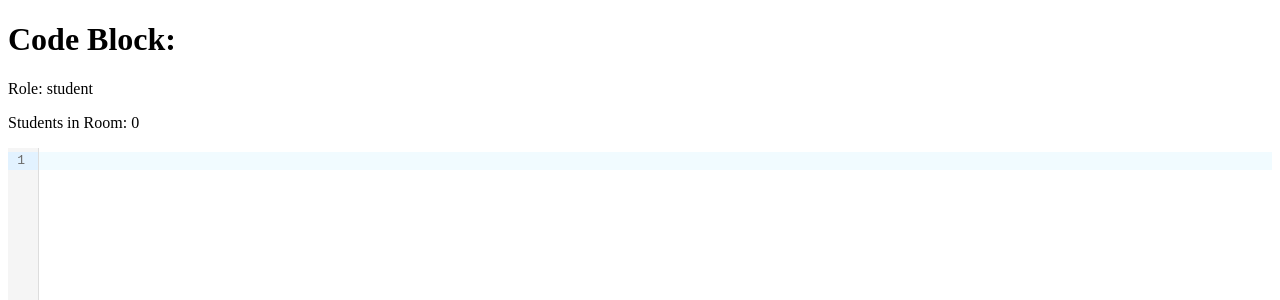
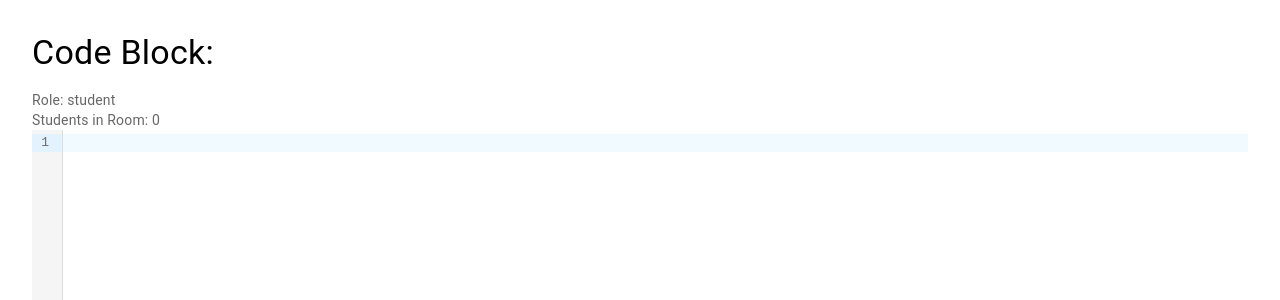
Before and after one commit to yuval-itzhak/WebSocket-Project, a React (Create React App) app in the folder frontend/: page /codeblocks/1 in a window 1280 px wide. Shown: the top 300 px of the page. Built offline with nearby package versions, Linux system fonts and the light colour scheme; no server answers.

Commit message:
redesign the code block page using material ui

```diff
--- a/frontend/src/components/CodeBlockPage.tsx
+++ b/frontend/src/components/CodeBlockPage.tsx
@@ -5,6 +5,7 @@ import { javascript } from "@codemirror/lang-javascript";
 import { autocompletion } from '@codemirror/autocomplete';
 import  CodeMirror  from '@uiw/react-codemirror';
 import debounce from 'lodash.debounce';
+import { Box, Typography } from '@mui/material';
 
 
 const CodeBlockPage = () => {
@@ -47,29 +48,34 @@ const CodeBlockPage = () => {
       const codeBlockDesc = roomCodeBlock ? roomCodeBlock.description : '';
       //const solution = roomCodeBlock ? roomCodeBlock.solution : '';
       const isSolutionCorrect = code === solution;
-
-    return (
-        <div>
-          <h1>Code Block: {codeBlockName}</h1>
-          <p>{codeBlockDesc}</p>
-          <p>Role: {role}</p>
-          <p>Students in Room: {studentCount}</p>
+      return (
+        <Box sx={{ p: 3 }}>
+          <Typography variant="h4" gutterBottom>
+            Code Block: {codeBlockName}
+          </Typography>
+          <Typography variant="body1" paragraph>
+            {codeBlockDesc}
+          </Typography>
+          <Typography variant="body2" color="textSecondary">
+            Role: {role}
+          </Typography>
+          <Typography variant="body2" color="textSecondary">
+            Students in Room: {studentCount}
+          </Typography>
 
           <CodeMirror
             value={code}
             height="300px"
-            extensions={[javascript(),autocompletion()]}
+            extensions={[javascript(), autocompletion()]}
             editable={role !== 'mentor'}
             onChange={(value) => {
-                setCode(value);
-                emitCodeUpdate(value);
-              }}
-            />
+              setCode(value);
+              emitCodeUpdate(value);}}/>
 
-          {isSolutionCorrect && <div style={{ fontSize: '50px' }}>😊</div>}
-        </div>
-    );
+         {isSolutionCorrect && <div style={{ fontSize: '50px' }}>😊</div>}
 
+      </Box>
+  );
 };
 
 export default CodeBlockPage;
```
